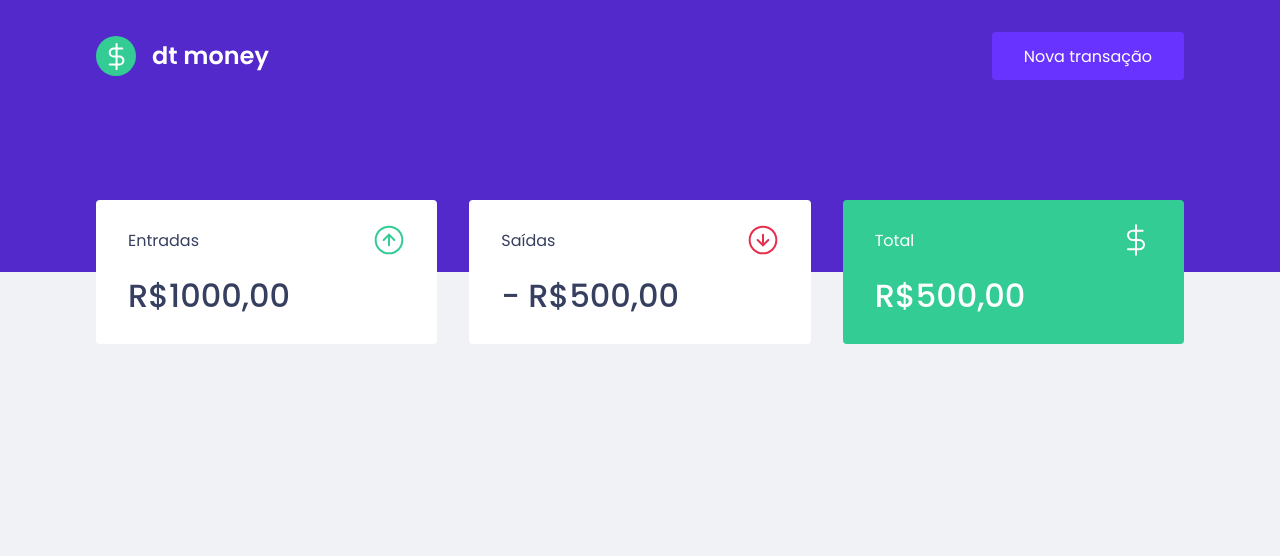
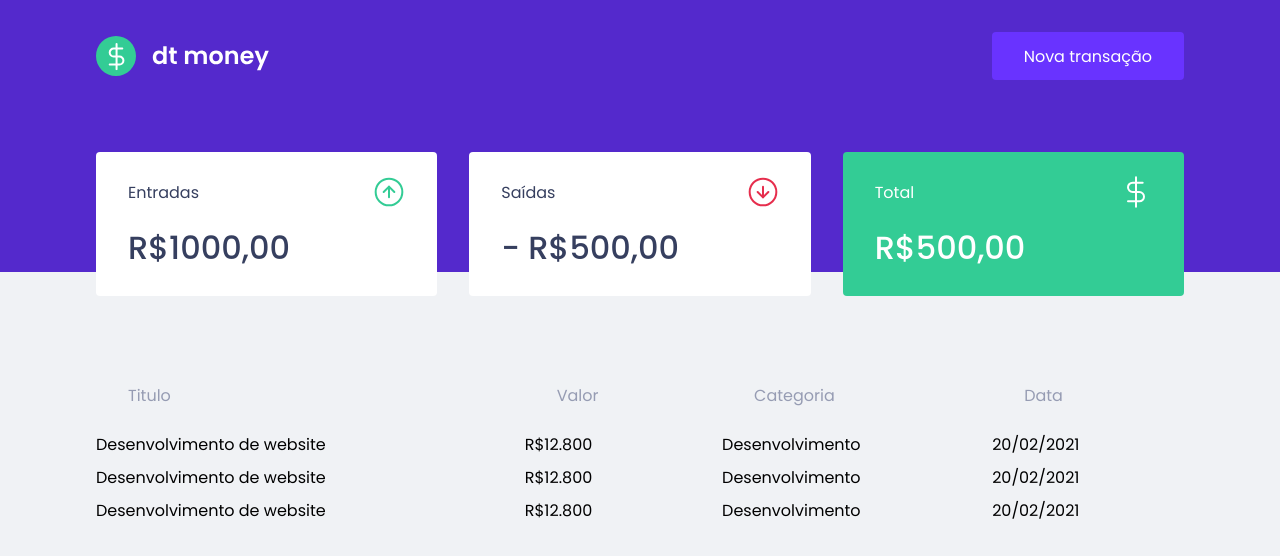
Before and after one commit to brunoBMonteiro/dtmoney, a React (Create React App) app: page / in a window 1280 px wide. Shown: the top 556 px of the page. Built offline with nearby package versions, Linux system fonts and the light colour scheme.

Commit message:
criando e estilizando o componente da table

```diff
--- a/src/components/Dashboard/index.tsx
+++ b/src/components/Dashboard/index.tsx
@@ -1,10 +1,12 @@
 import { Summary } from '../Summary';
+import { TransactionsTable } from '../TransactionsTable';
 import { Container } from './styles';
 
 export function Dashboard() {
     return (
         <Container>
             <Summary />
+            <TransactionsTable />
         </Container>
     );
 }
--- a/src/components/Summary/styles.ts
+++ b/src/components/Summary/styles.ts
@@ -4,7 +4,7 @@
     display: grid;
     grid-template-columns: repeat(3, 1fr);
     gap: 2rem;
-    margin-top: -7rem;
+    margin-top: -10rem;
 
     div {
         background: var(--shape);
--- /dev/null
+++ b/src/components/TransactionsTable/index.tsx
@@ -0,0 +1,39 @@
+import { Container } from "./styles";
+
+export function TransactionsTable() {
+    return (
+        <Container>
+            <table>
+                <thead>
+                    <tr>
+                        <th>Titulo</th>
+                        <th>Valor</th>
+                        <th>Categoria</th>
+                        <th>Data</th>
+                    </tr>
+                </thead>
+
+                <tbody>
+                    <tr>
+                        <td>Desenvolvimento de website</td>
+                        <td>R$12.800</td>
+                        <td>Desenvolvimento</td>
+                        <td>20/02/2021</td>
+                    </tr>
+                    <tr>
+                        <td>Desenvolvimento de website</td>
+                        <td>R$12.800</td>
+                        <td>Desenvolvimento</td>
+                        <td>20/02/2021</td>
+                    </tr>
+                    <tr>
+                        <td>Desenvolvimento de website</td>
+                        <td>R$12.800</td>
+                        <td>Desenvolvimento</td>
+                        <td>20/02/2021</td>
+                    </tr>
+                </tbody>
+            </table>
+        </Container>
+    );
+}
--- /dev/null
+++ b/src/components/TransactionsTable/styles.ts
@@ -0,0 +1,18 @@
+import styled from 'styled-components';
+
+export const Container = styled.div`
+    margin-top: 4rem;
+
+    table {
+        width: 100%;
+        border-spacing: 0 0.5rem;
+
+        th{
+            color: var(--text-body);
+            font-weight: 400;
+            padding: 1rem 2rem;
+            text-align: left;
+            line-height: 1.5rem;
+        }
+    }
+`;
```
